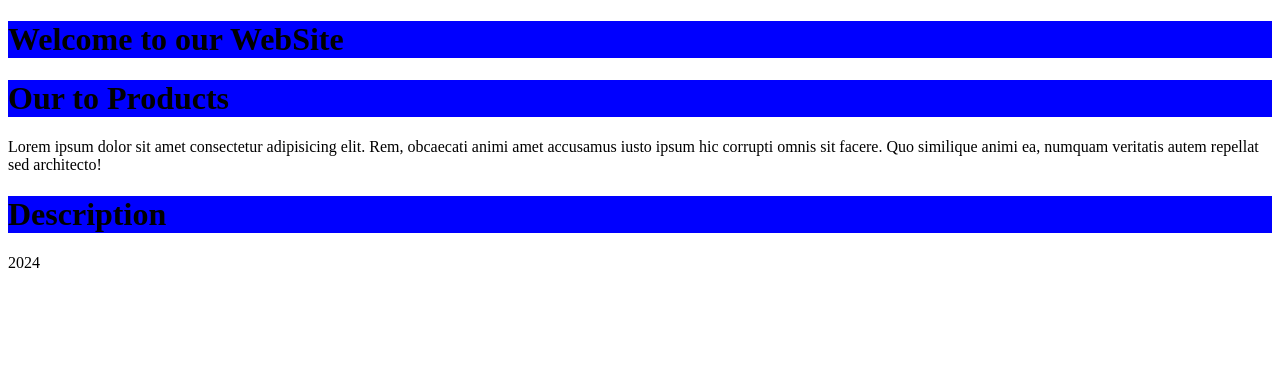
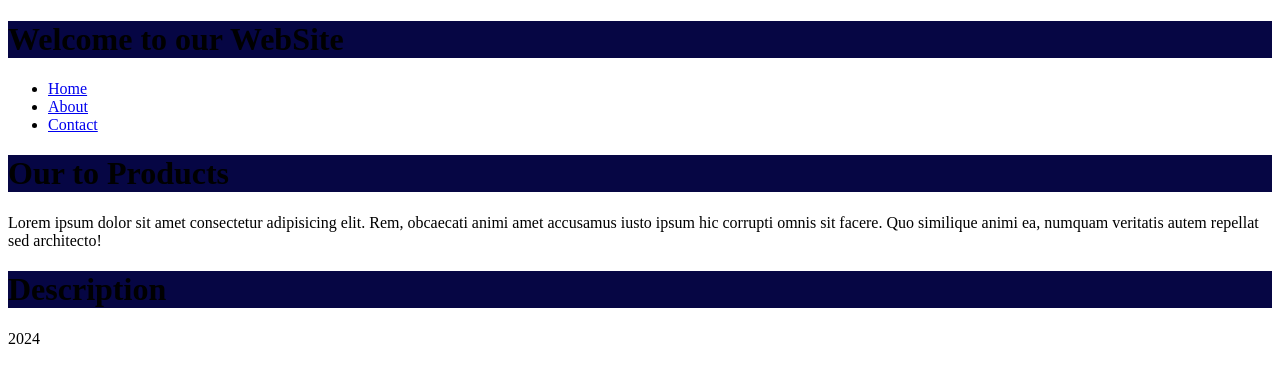
Before and after one commit to azambekaxadov/CINEMA, a plain HTML site: page index.html in a window 1280 px wide. Drawn offline with Linux system fonts and the light colour scheme.

Commit message:
I added any.txt an update style

```diff
--- a/index.html
+++ b/index.html
@@ -9,6 +9,14 @@
 <body>
     <header>
         <h1>Welcome to our WebSite</h1>
+
+        <nav>
+            <ul>
+                <li><a href="#">Home</a></li>
+                <li><a href="#">About</a></li>
+                <li><a href="#">Contact</a></li>
+            </ul>
+        </nav>
     </header>
 
     <main>
--- a/main.css
+++ b/main.css
@@ -1,3 +1,3 @@
 h1{
-    background-color: blue;
+    background-color: rgb(6, 6, 68);
 }
```
Also changed, not shown: any.txt (added).
